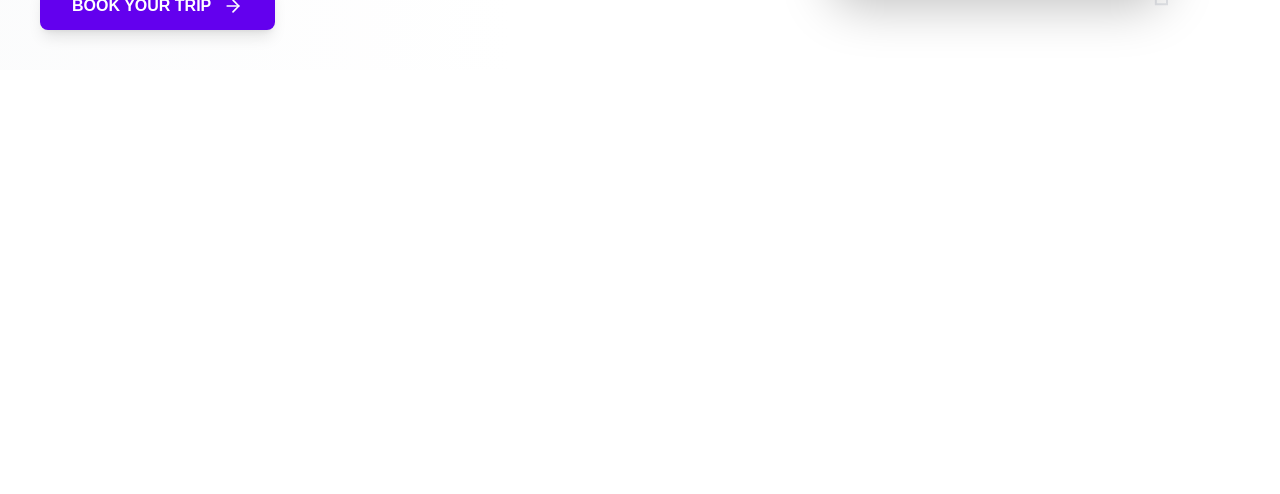
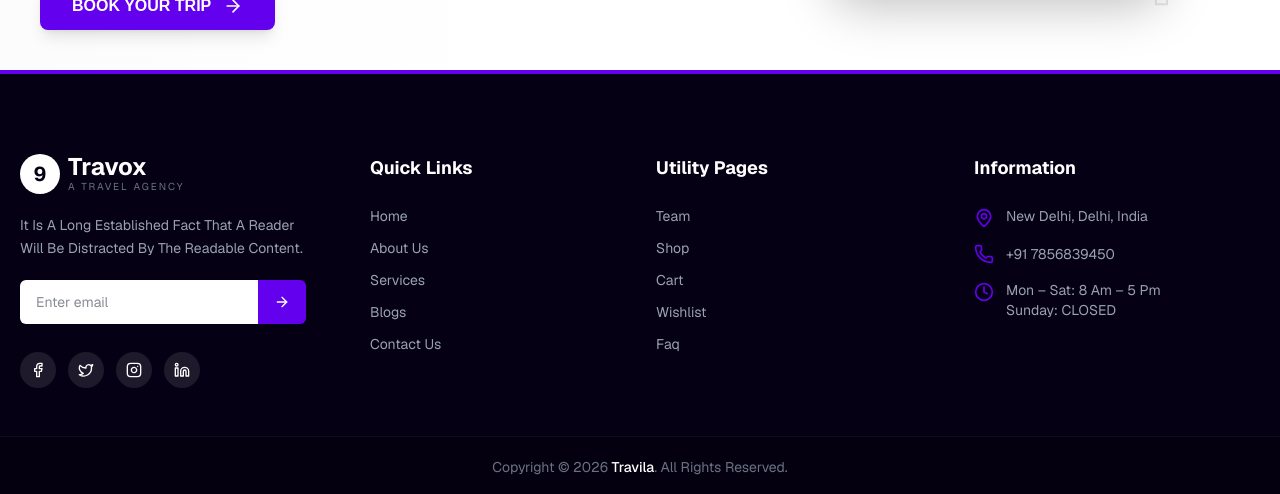
Before and after one commit to Hariom988/Travila, a Next.js app: page / in a window 1280 px wide. Shown: the part 2342-2836 px from the top of the page. Before the commit the page ends 2412 px from the top, so only its background shows below. Built offline with nearby package versions, Linux system fonts and the light colour scheme; no server answers; the database is empty.

Commit message:
added footer

```diff
--- /dev/null
+++ b/app/components/footer.tsx
@@ -0,0 +1,169 @@
+"use client";
+
+import Link from "next/link";
+import Image from "next/image";
+import {
+  MapPin,
+  Phone,
+  Clock,
+  Facebook,
+  Twitter,
+  Instagram,
+  Linkedin,
+  ArrowRight,
+} from "lucide-react";
+
+const Footer = () => {
+  return (
+    <footer className="relative w-full bg-[#050014] text-gray-400 overflow-hidden font-sans border-t-4 border-[#6300ee]">
+      {/* Main Footer Content */}
+      <div className="container mx-auto px-5 pt-12 pb-8 md:pt-20 md:pb-12 relative z-20">
+        {/*
+           GRID LAYOUT EXPLAINED:
+           - grid-cols-2: On Mobile, we create a 2-column layout.
+           - lg:grid-cols-4: On Desktop, we switch to 4 columns.
+        */}
+        <div className="grid grid-cols-2 lg:grid-cols-4 gap-x-6 gap-y-10 lg:gap-8">
+          {/* SECTION 1: Brand & Newsletter
+             - Mobile: col-span-2 (Full Width)
+             - Desktop: col-span-1 (1/4 Width)
+          */}
+          <div className="col-span-2 lg:col-span-1 space-y-5">
+            {/* Logo */}
+            <div className="flex items-center gap-2">
+              <div className="w-10 h-10 bg-white rounded-full flex items-center justify-center shrink-0">
+                <span className="text-[#050014] font-bold text-xl">9</span>
+              </div>
+              <div>
+                <h2 className="text-2xl font-bold text-white leading-none">
+                  Travox
+                </h2>
+                <p className="text-[10px] tracking-[0.2em] uppercase text-gray-500">
+                  A Travel Agency
+                </p>
+              </div>
+            </div>
+
+            <p className="text-sm leading-relaxed text-gray-400 max-w-sm">
+              It Is A Long Established Fact That A Reader Will Be Distracted By
+              The Readable Content.
+            </p>
+
+            {/* Newsletter Input */}
+            <form className="flex w-full max-w-sm">
+              <input
+                type="email"
+                placeholder="Enter email"
+                className="w-full h-11 px-4 text-sm text-gray-900 bg-white rounded-l-md outline-none focus:ring-2 focus:ring-purple-500"
+              />
+              <button
+                type="button"
+                className="h-11 px-4 bg-[#6300ee] hover:bg-[#5000cc] text-white rounded-r-md transition-colors flex items-center justify-center"
+              >
+                <ArrowRight className="w-4 h-4" />
+              </button>
+            </form>
+
+            {/* Social Icons */}
+            <div className="flex gap-3 pt-2">
+              {[Facebook, Twitter, Instagram, Linkedin].map((Icon, index) => (
+                <Link
+                  key={index}
+                  href="#"
+                  className="w-9 h-9 rounded-full bg-white/10 hover:bg-[#6300ee] flex items-center justify-center text-white transition-all duration-300"
+                >
+                  <Icon className="w-4 h-4" />
+                </Link>
+              ))}
+            </div>
+          </div>
+
+          {/* SECTION 2: Quick Links
+             - Mobile: col-span-1 (Half Width) - Sits next to Utility Pages
+          */}
+          <div className="col-span-1 lg:pl-8">
+            <h3 className="text-white text-lg font-bold mb-4 lg:mb-6">
+              Quick Links
+            </h3>
+            <ul className="space-y-3">
+              {["Home", "About Us", "Services", "Blogs", "Contact Us"].map(
+                (item) => (
+                  <li key={item}>
+                    <Link
+                      href="#"
+                      className="text-sm hover:text-[#6300ee] hover:pl-2 transition-all duration-300 block"
+                    >
+                      {item}
+                    </Link>
+                  </li>
+                )
+              )}
+            </ul>
+          </div>
+
+          {/* SECTION 3: Utility Pages
+             - Mobile: col-span-1 (Half Width) - Sits next to Quick Links
+          */}
+          <div className="col-span-1">
+            <h3 className="text-white text-lg font-bold mb-4 lg:mb-6">
+              Utility Pages
+            </h3>
+            <ul className="space-y-3">
+              {["Team", "Shop", "Cart", "Wishlist", "Faq"].map((item) => (
+                <li key={item}>
+                  <Link
+                    href="#"
+                    className="text-sm hover:text-[#6300ee] hover:pl-2 transition-all duration-300 block"
+                  >
+                    {item}
+                  </Link>
+                </li>
+              ))}
+            </ul>
+          </div>
+
+          {/* SECTION 4: Information
+             - Mobile: col-span-2 (Full Width) - Because addresses need space
+             - Desktop: col-span-1
+          */}
+          <div className="col-span-2 lg:col-span-1">
+            <h3 className="text-white text-lg font-bold mb-4 lg:mb-6">
+              Information
+            </h3>
+            <ul className="space-y-4">
+              <li className="flex items-start gap-3">
+                <MapPin className="w-5 h-5 text-[#6300ee] shrink-0 mt-0.5" />
+                <span className="text-sm">New Delhi, Delhi, India</span>
+              </li>
+              <li className="flex items-center gap-3">
+                <Phone className="w-5 h-5 text-[#6300ee] shrink-0" />
+                <span className="text-sm">+91 7856839450</span>
+              </li>
+              <li className="flex items-start gap-3">
+                <Clock className="w-5 h-5 text-[#6300ee] shrink-0 mt-0.5" />
+                <span className="text-sm">
+                  Mon – Sat: 8 Am – 5 Pm
+                  <br />
+                  Sunday: CLOSED
+                </span>
+              </li>
+            </ul>
+          </div>
+        </div>
+      </div>
+
+      {/* COPYRIGHT BAR */}
+      <div className="relative z-20 border-t border-white/5 bg-black/20">
+        <div className="container mx-auto px-4 py-5 text-center">
+          <p className="text-xs md:text-sm text-gray-500">
+            Copyright © 2026{" "}
+            <span className="text-white font-medium">Travila</span>. All Rights
+            Reserved.
+          </p>
+        </div>
+      </div>
+    </footer>
+  );
+};
+
+export default Footer;
--- a/app/components/home.tsx
+++ b/app/components/home.tsx
@@ -5,6 +5,7 @@ import TextType from "@/app/components/textType";
 import TravelSection from "./travelSection";
 import TourPackages from "./tourPackageCard";
 import DiscoverSection from "./discoverSection";
+import Footer from "./footer";
 
 export default function Home() {
   return (
@@ -50,6 +51,7 @@ export default function Home() {
       <TravelSection />
       <TourPackages />
       <DiscoverSection />
+      <Footer />
     </main>
   );
 }
```
